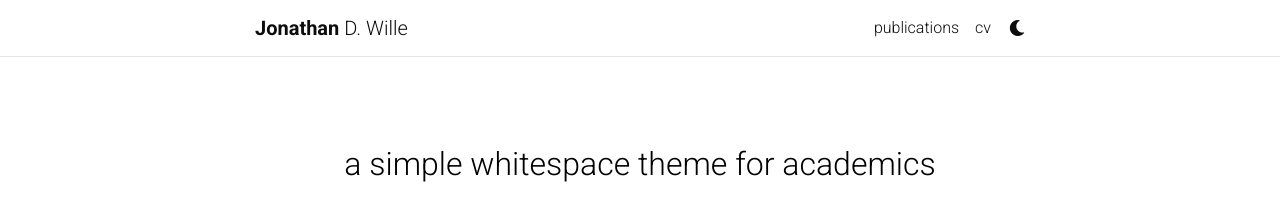
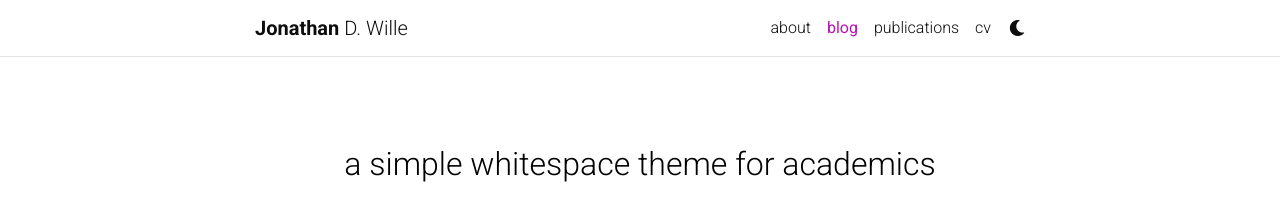
Before and after one commit to jonathanwille/jonathanwille.github.io, a Jekyll site: the page built from blog/index.html, in a window 1280 px wide. Shown: the top 211 px of the page. Built offline with Jekyll 4.4.1, drawn with Linux system fonts in a browser that asks for light colours; full-size pictures stand in for the smaller copies a plugin makes; the list of posts is cut into pages by our own code; comment, search, counter and statistics services are not loaded; a style sheet for code colours, icons or effects is not loaded.

Commit message:
Revert "remove blog"
This reverts commit 298c5e6f9f7e821dc1496569d2ded1a463c9b696.

```diff
--- a/_config.yml
+++ b/_config.yml
@@ -123,7 +123,7 @@
 # -----------------------------------------------------------------------------
 
 blog_name:  # blog_name will be displayed in your blog page
-blog_nav_title:  # your blog must have a title for it to be displayed in the nav bar
+blog_nav_title: blog # your blog must have a title for it to be displayed in the nav bar
 blog_description: a simple whitespace theme for academics
 permalink: /blog/:year/:title/
 
```
Also changed, not shown: _pages/about.md (+1 -1 lines).
